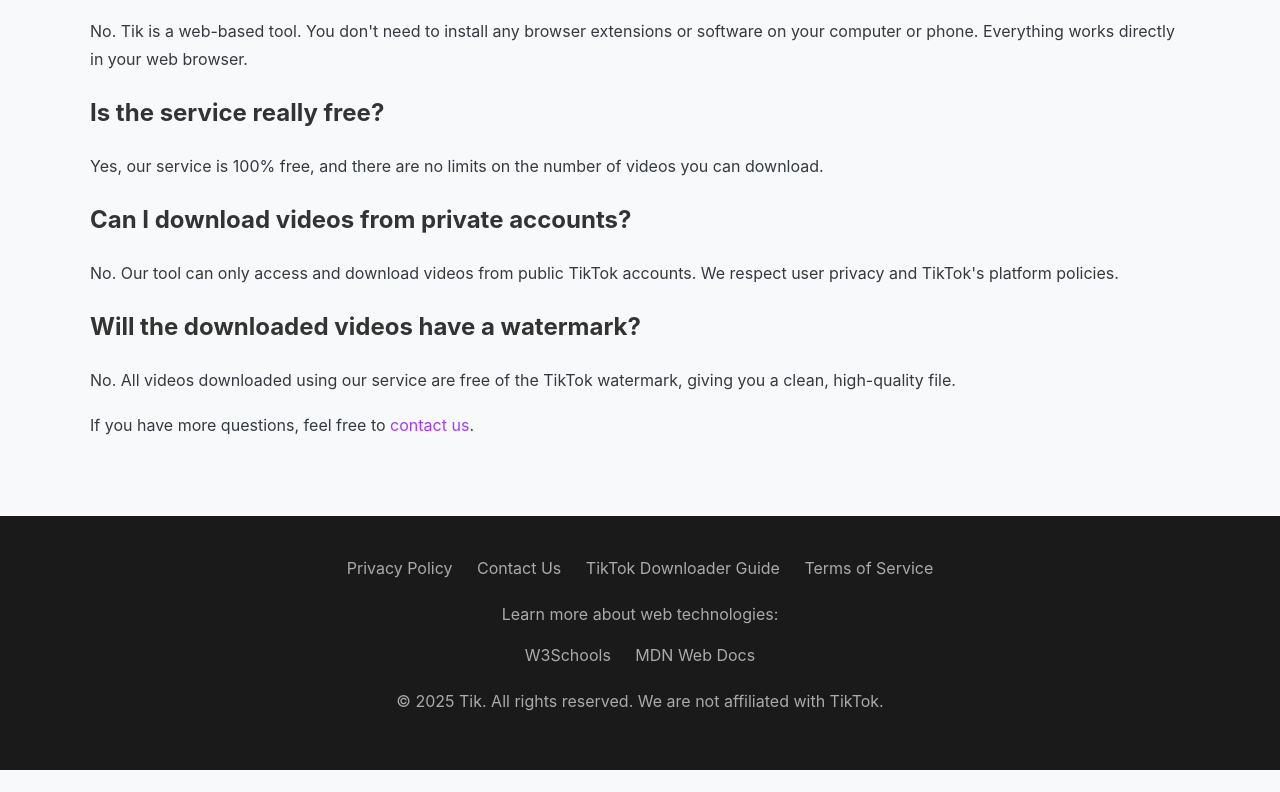
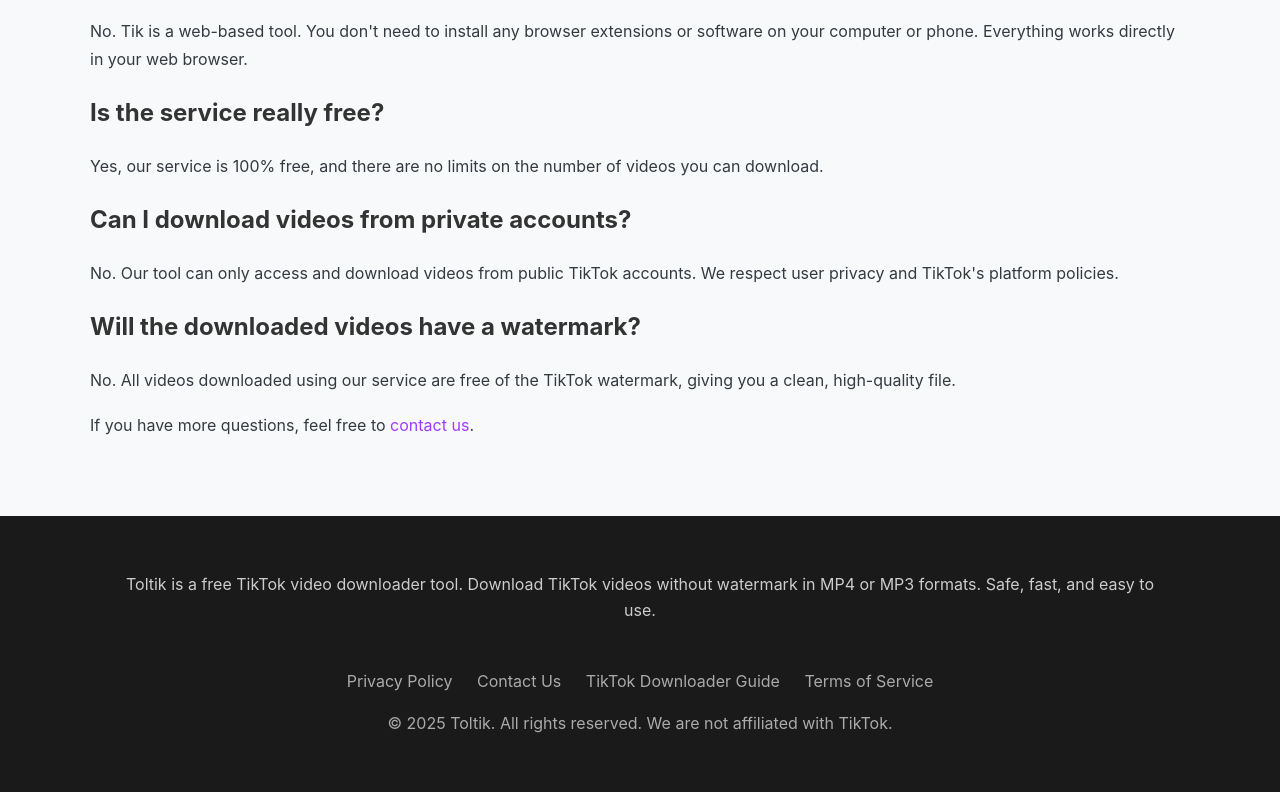
Before and after one commit to redlam10/toltik-downloader, a website: page public/faq.html in a window 1280 px wide. Shown: the part 818-1610 px from the top of the page. Before the commit the page ends 1588 px from the top, so only its background shows below. Drawn offline with Linux system fonts and the light colour scheme.

Commit message:
Add files via upload

```diff
--- a/public/faq.html
+++ b/public/faq.html
@@ -66,20 +66,20 @@
 
     <footer class="footer">
     <div class="container">
+        <!-- NOUVEAU TEXTE SEO AJOUTÉ ICI -->
+        <div class="footer-seo-text" style="padding: 0 20px 30px 20px; color: #ccc;">
+            <p>Toltik is a free TikTok video downloader tool. Download TikTok videos without watermark in MP4 or MP3 formats. Safe, fast, and easy to use.</p>
+        </div>
+
         <div class="footer-links">
             <a href="/privacy.html">Privacy Policy</a>
             <a href="/contact.html">Contact Us</a>
             <a href="/seo-content.html">TikTok Downloader Guide</a>
             <a href="/terms.html">Terms of Service</a>
         </div>
-            <div class="footer-external-links">
-                <p>Learn more about web technologies:</p>
-                <a href="https://www.w3schools.com" target="_blank" rel="noopener noreferrer">W3Schools</a>
-                <a href="https://developer.mozilla.org" target="_blank" rel="noopener noreferrer">MDN Web Docs</a>
-            </div>
-            <p>&copy; 2025 Tik. All rights reserved. We are not affiliated with TikTok.</p>
+
+        <!-- LES LIENS EXTERNES ONT ÉTÉ SUPPRIMÉS -->
+
+        <p>&copy; 2025 Toltik. All rights reserved. We are not affiliated with TikTok.</p>
     </div>
 </footer>
-
-</body>
-</html>
```
Also changed, not shown: public/blog.html (+8 -8 lines), public/contact.html (+9 -9 lines), public/index.html (+8 -9 lines), public/privacy.html (+9 -9 lines), public/seo-content.html (+9 -9 lines), public/services.html (+9 -9 lines), public/terms.html (+18 -5 lines). Lines whose indentation alone changed are shown as unchanged.
